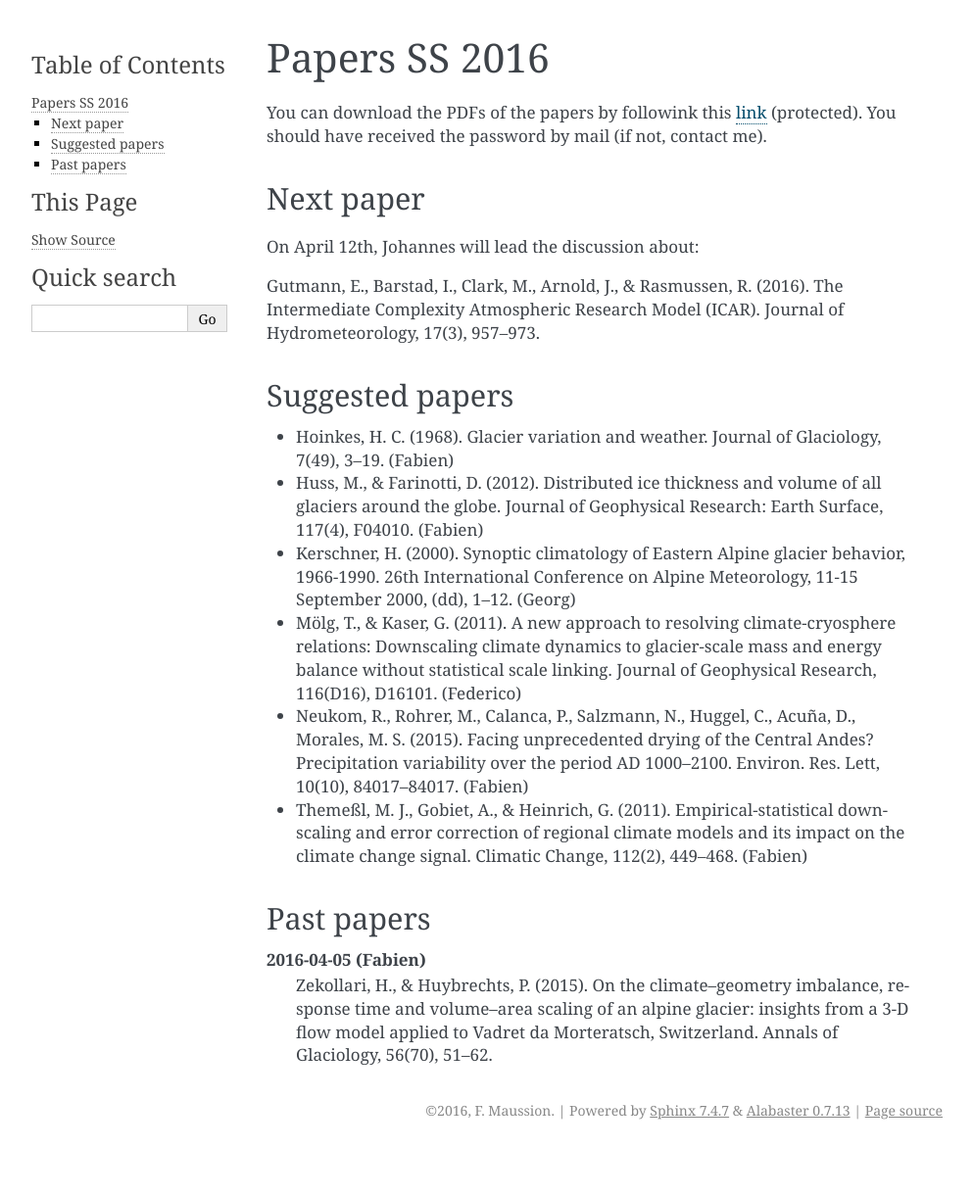
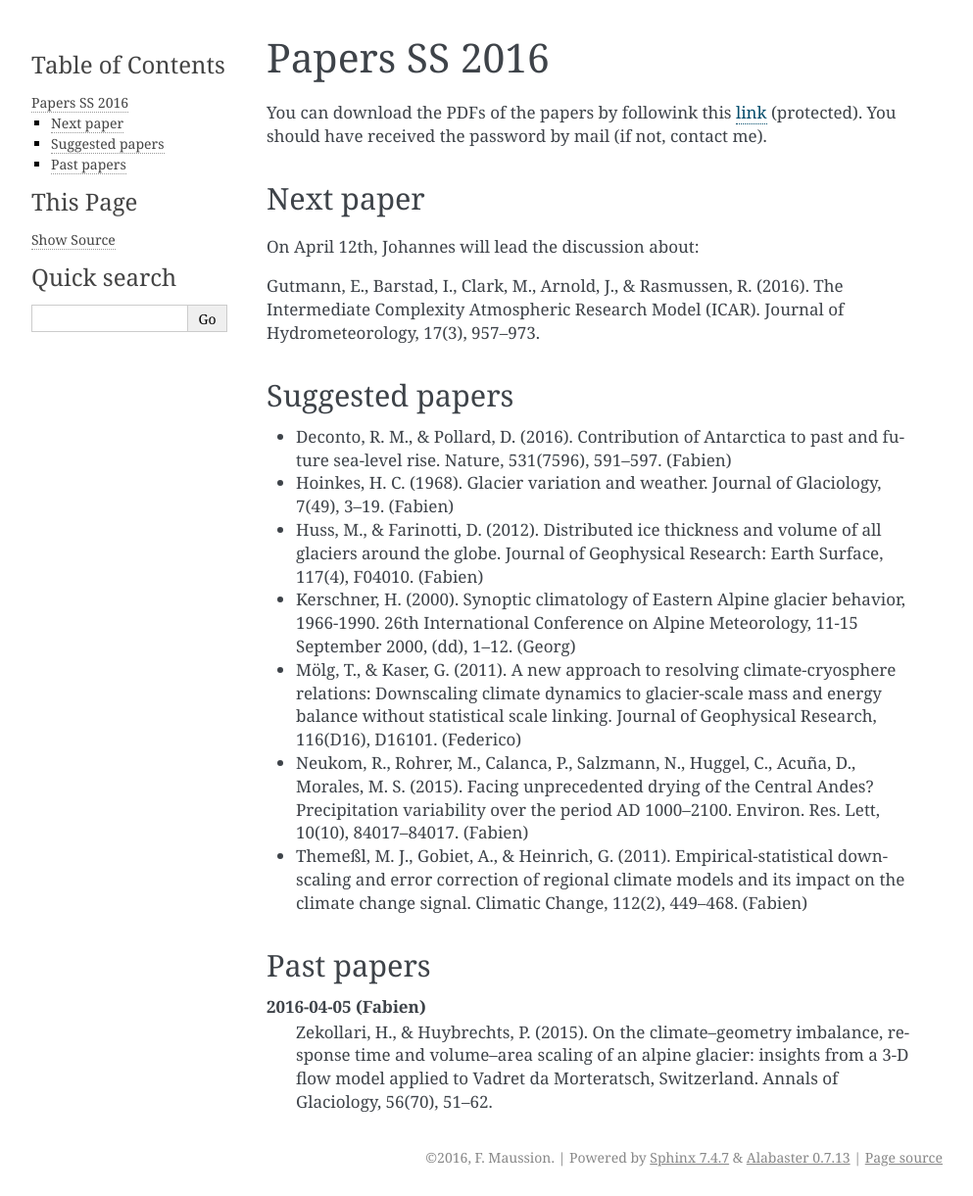
Before and after one commit to fmaussion/acinn_litsem, a Sphinx documentation site: the page built from docs/ss_2016.rst, in a window 1280 px wide. Shown: the whole page at 98% size, without its empty margins (148-1141 px from the left). Built offline with Sphinx 7.4.7, drawn with Linux system fonts in a browser that asks for light colours; before the commit the page ends 1173 px from its top, so only the background shows below that.

Commit message:
new paper

```diff
--- a/docs/ss_2016.rst
+++ b/docs/ss_2016.rst
@@ -20,6 +20,9 @@ Hydrometeorology, 17(3), 957–973.
 
 Suggested papers
 ----------------
+
+- Deconto, R. M., & Pollard, D. (2016). Contribution of Antarctica to past
+  and future sea-level rise. Nature, 531(7596), 591–597. (Fabien)
 
 - Hoinkes, H. C. (1968). Glacier variation and weather.
   Journal of Glaciology, 7(49), 3–19. (Fabien)
```
